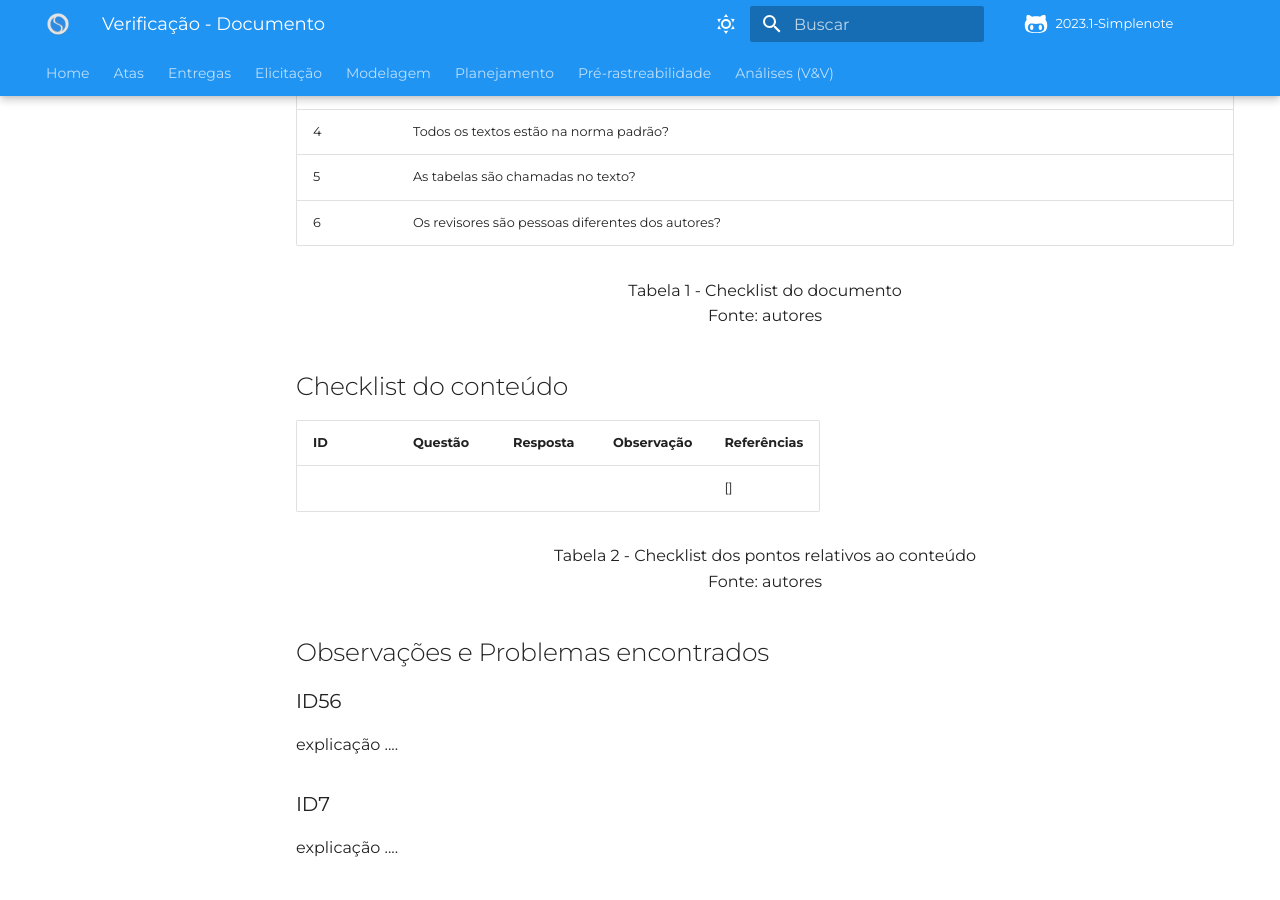
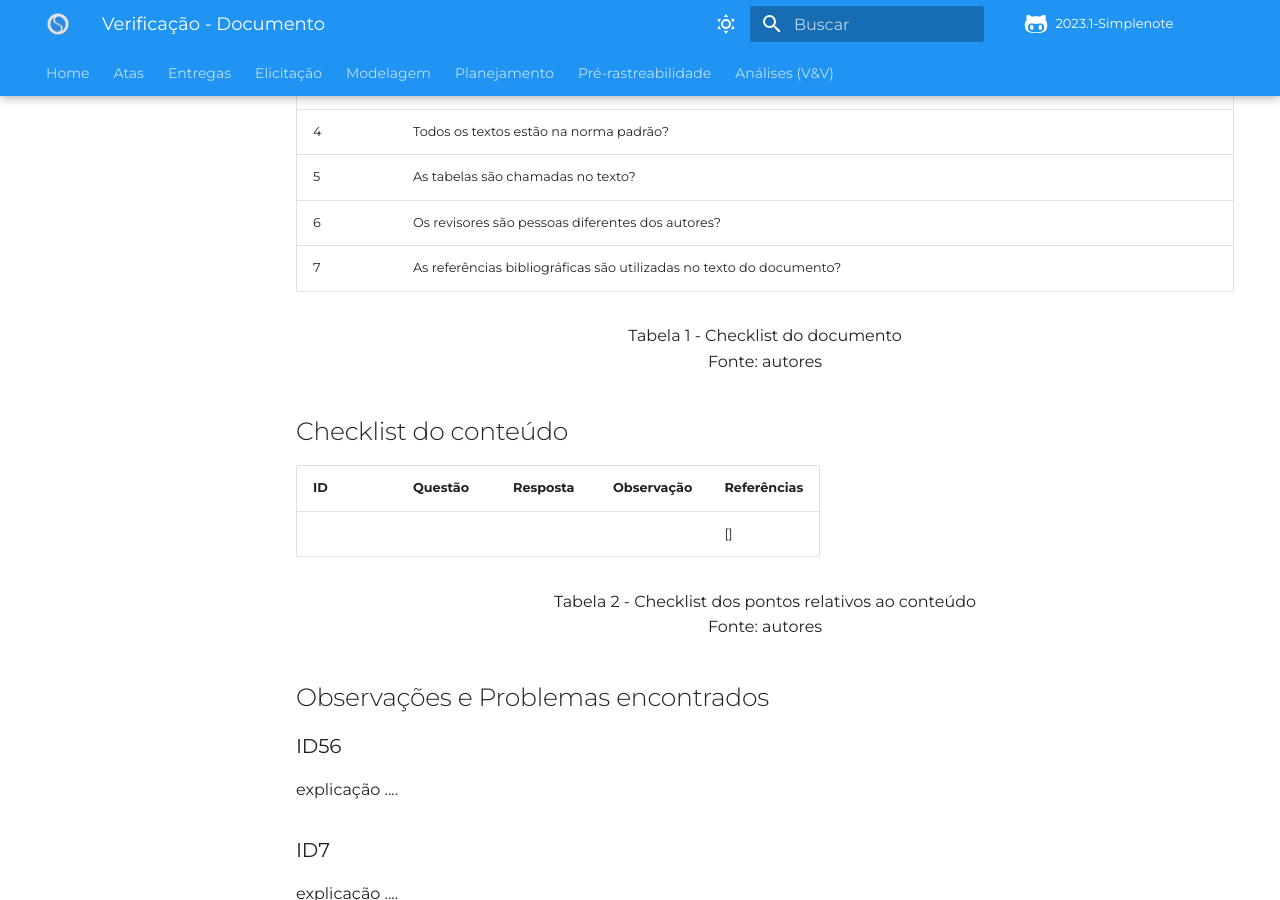
Before and after one commit to Requisitos-de-Software/2023.1-Simplenote, an MkDocs documentation site: the page built from docs/Analise-Grupo5/template.md, in a window 1280 px wide and 900 px high, scrolled down 1111 px. Built offline with MkDocs 1.6.1 and Material for MkDocs 9.7.7, drawn with Linux system fonts in a browser that asks for light colours; some web fonts are replaced; comment, search, counter and statistics services are not loaded.

Commit message:
Update template.md

```diff
--- a/docs/Analise-Grupo5/template.md
+++ b/docs/Analise-Grupo5/template.md
@@ -30,6 +30,7 @@ Para avaliação do documento em aspectos formais e tecnicos, foi criado a tabel
 |4|Todos os textos estão na norma padrão?                                                                       |        |          |
 |5|As tabelas são chamadas no texto?                                                                            |        |          |
 |6|Os revisores são pessoas diferentes dos autores?                                                             |        |          |
+|7|As referências bibliográficas são utilizadas no texto do documento? | | |
 
 <p align="center"> Tabela 1 - Checklist do documento <br> Fonte: autores </p>
 
```
